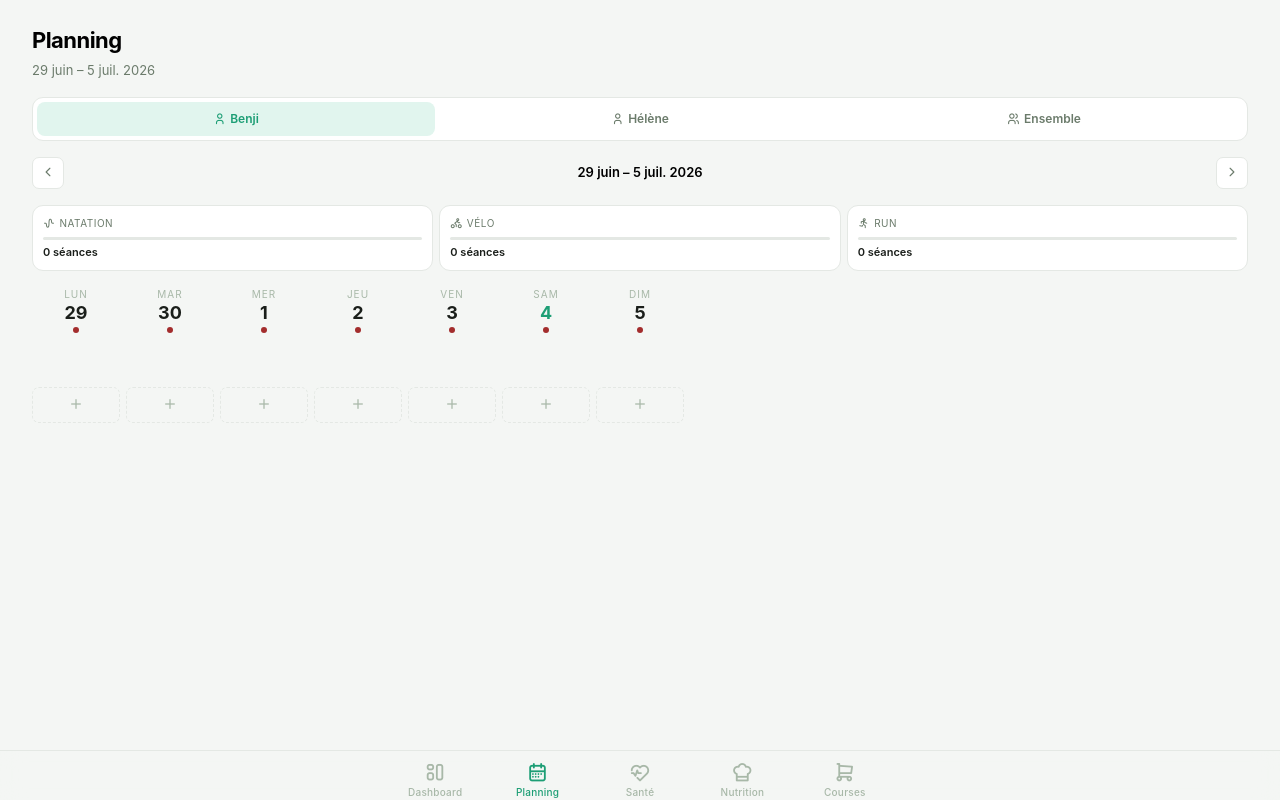
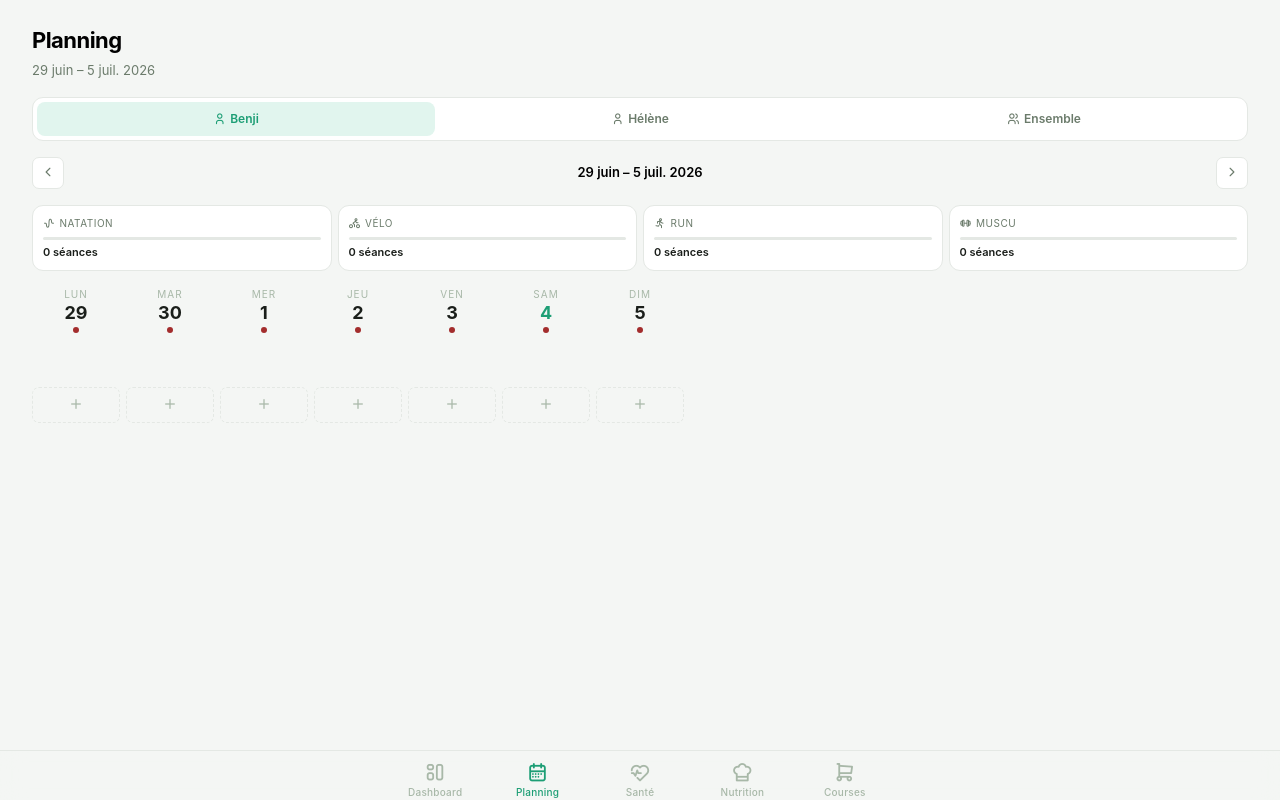
Before and after one commit to BWallyn/triathlon-coach-frontend, a React (Vite) app: page / in a window 1280 px wide. Both pictures are taken after a click on the button "Planning d'entraînement". Built offline with nearby package versions, Linux system fonts and the light colour scheme; no server answers.

Commit message:
feat: Add strength sport

```diff
--- a/src/components/dashboard/DashboardPage.tsx
+++ b/src/components/dashboard/DashboardPage.tsx
@@ -23,10 +23,10 @@ const CHARGE_LABEL: Record<Charge, string> = {
   high: 'Élevée', med: 'Modérée', low: 'Légère', rest: 'Repos',
 }
 const DISC_ICON: Record<Discipline, string> = {
-  swim: 'ti-wave-sine', bike: 'ti-bike', run: 'ti-run',
+  swim: 'ti-wave-sine', bike: 'ti-bike', run: 'ti-run', strength: 'ti-barbell',
 }
 const DISC_COLOR: Record<Discipline, string> = {
-  swim: 'text-teal', bike: 'text-amber-sport', run: 'text-ocean',
+  swim: 'text-teal', bike: 'text-amber-sport', run: 'text-ocean', strength: 'text-violet',
 }
 
 function ScoreBar({ value, max = 5, color }: { value: number; max?: number; color: string }) {
@@ -213,7 +213,7 @@ export default function DashboardPage() {
   const totalLoad = (athleteId: AthleteId) => {
     const l = summary?.weekly_load[athleteId]
     if (!l) return 0
-    return (l.swim + l.bike + l.run).toFixed(1)
+    return (l.swim + l.bike + l.run + (l.strength ?? 0)).toFixed(1)
   }
 
   const sleepB = avgSleep('B')
@@ -244,7 +244,7 @@ export default function DashboardPage() {
       <div className="flex flex-col gap-3 mb-6">
         {([
           { id: 'H' as AthleteId, name: 'Hélène', sleep: sleepH, feeling: feelingH, tone: 'violet' as const },
-          { id: 'B' as AthleteId, name: 'Benji', sleep: sleepB, feeling: feelingB, tone: 'violet' as const },
+          { id: 'B' as AthleteId, name: 'Benji', sleep: sleepB, feeling: feelingB, tone: 'teal' as const },
         ]).map(({ id, name, sleep, feeling, tone }) => (
           <div key={id} className="rounded-card border border-[#E4E8E4] bg-white p-4">
             <div className="flex items-center justify-between mb-3">
@@ -419,16 +419,22 @@ export default function DashboardPage() {
             <div className="grid grid-cols-2 gap-4">
               {(['B', 'C'] as AthleteId[]).map(a => {
                 const load = summary?.weekly_load[a]
-                const total = load ? load.swim + load.bike + load.run : 0
+                const total = load ? load.swim + load.bike + load.run + (load.strength ?? 0) : 0
                 return (
                   <div key={a}>
                     <p className={`text-[12px] font-semibold mb-3 ${a === 'B' ? 'text-teal' : 'text-violet'}`}>
                       {a === 'B' ? 'Benji' : 'Hélène'}
                     </p>
-                    {(['swim', 'bike', 'run'] as const).map(disc => {
+                    {(['swim', 'bike', 'run', 'strength'] as const).map(disc => {
                       const h = load?.[disc] ?? 0
                       const pct = total > 0 ? (h / total) * 100 : 0
-                      const [bg, label] = disc === 'swim' ? ['bg-teal', 'Natation'] : disc === 'bike' ? ['bg-amber-sport', 'Vélo'] : ['bg-ocean', 'Run']
+                      const [bg, label] = disc === 'swim'
+                        ? ['bg-teal', 'Natation']
+                        : disc === 'bike'
+                          ? ['bg-amber-sport', 'Vélo']
+                          : disc === 'run'
+                            ? ['bg-ocean', 'Run']
+                            : ['bg-violet', 'Muscu']
                       return (
                         <div key={disc} className="mb-2.5">
                           <div className="flex justify-between text-[11px] mb-1">
--- a/src/components/planning/PlanningPage.tsx
+++ b/src/components/planning/PlanningPage.tsx
@@ -8,8 +8,8 @@ import { useToast } from '../shared/Toast'
 import SessionModal from './SessionModal'
 import type { ViewMode, Discipline, AthleteId } from '../../types'
 
-const DISC_LABEL: Record<Discipline, string> = { swim: 'Natation', bike: 'Vélo', run: 'Run' }
-const DISC_ICON: Record<Discipline, string> = { swim: 'ti-wave-sine', bike: 'ti-bike', run: 'ti-run' }
+const DISC_LABEL: Record<Discipline, string> = { swim: 'Natation', bike: 'Vélo', run: 'Run', strength: 'Muscu' }
+const DISC_ICON: Record<Discipline, string> = { swim: 'ti-wave-sine', bike: 'ti-bike', run: 'ti-run', strength: 'ti-barbell' }
 const CHARGE_DOT: Record<string, string> = { high: '#BA7517', med: '#1D9E75', low: '#A8B8A8', rest: '#A32D2D' }
 const DAYS_SHORT = ['Lun', 'Mar', 'Mer', 'Jeu', 'Ven', 'Sam', 'Dim']
 
@@ -70,14 +70,14 @@ export default function PlanningPage() {
       </div>
 
       {/* Load bars */}
-      <div className="grid grid-cols-3 gap-1.5 mb-4">
-        {(['swim', 'bike', 'run'] as Discipline[]).map((disc) => {
+      <div className="grid grid-cols-2 md:grid-cols-4 gap-1.5 mb-4">
+        {(['swim', 'bike', 'run', 'strength'] as Discipline[]).map((disc) => {
           const nB = cB[disc]; const nC = cC[disc]
           const n = viewMode === 'T' ? null : viewMode === 'B' ? nB : nC
           const pctB = Math.min(nB / MAX, 1) * 100
           const pctC = Math.min(nC / MAX, 1) * 100
           const pct = viewMode === 'B' ? pctB : viewMode === 'C' ? pctC : pctB
-          const colorMap: Record<Discipline, string> = { swim: 'bg-teal', bike: 'bg-amber-sport', run: 'bg-ocean' }
+          const colorMap: Record<Discipline, string> = { swim: 'bg-teal', bike: 'bg-amber-sport', run: 'bg-ocean', strength: 'bg-violet' }
           return (
             <div key={disc} className="bg-white border border-[#E4E8E4] rounded-card p-2.5">
               <div className="flex items-center gap-1 text-[10px] text-[#6B7B6B] uppercase tracking-wider mb-1.5">
@@ -133,9 +133,11 @@ export default function PlanningPage() {
                   {sessions.map((s, i) => {
                     const discColor = s.discipline === 'swim' ? 'bg-teal-light border-[#B0E8D4]'
                       : s.discipline === 'bike' ? 'bg-amber-light border-[#F5D49A]'
-                      : 'bg-ocean-light border-[#BAD6F0]'
+                        : s.discipline === 'run' ? 'bg-ocean-light border-[#BAD6F0]'
+                          : 'bg-violet-light border-[#D6CEF8]'
                     const typeColor = s.discipline === 'swim' ? 'text-teal'
-                      : s.discipline === 'bike' ? 'text-amber-sport' : 'text-ocean'
+                      : s.discipline === 'bike' ? 'text-amber-sport'
+                        : s.discipline === 'run' ? 'text-ocean' : 'text-violet'
                     const stripe = viewMode === 'T'
                       ? (s.who === 'B' ? 'border-l-2 border-l-teal rounded-l-none' : 'border-l-2 border-l-violet rounded-l-none')
                       : ''
--- a/src/components/planning/SessionModal.tsx
+++ b/src/components/planning/SessionModal.tsx
@@ -24,6 +24,14 @@ const SESSION_TYPES: Record<Discipline, { id: string; label: string; desc: strin
     { id: 'cote', label: 'Côtes', desc: 'Force' },
     { id: 'long', label: 'Longue', desc: 'Half pace' },
     { id: 'recup', label: 'Récup', desc: 'Légère' },
+  ],
+  strength: [
+    { id: 'full-body', label: 'Full body', desc: 'Global' },
+    { id: 'haut', label: 'Haut du corps', desc: 'Push/Pull' },
+    { id: 'bas', label: 'Bas du corps', desc: 'Jambes' },
+    { id: 'core', label: 'Core', desc: 'Gainage' },
+    { id: 'plyo', label: 'Plyométrie', desc: 'Explosivité' },
+    { id: 'mobilite', label: 'Mobilité', desc: 'Prévention' },
   ],
 }
 
@@ -79,12 +87,20 @@ export default function SessionModal({ open, onClose, dateKey, dateLabel, viewMo
 
       <div className="mb-4">
         <p className="text-[12px] text-[#6B7B6B] font-medium mb-2">Discipline</p>
-        <div className="grid grid-cols-3 gap-2">
-          {(['swim', 'bike', 'run'] as Discipline[]).map((d) => {
-            const icon = d === 'swim' ? 'ti-wave-sine' : d === 'bike' ? 'ti-bike' : 'ti-run'
-            const label = d === 'swim' ? 'Natation' : d === 'bike' ? 'Vélo' : 'Run'
+        <div className="grid grid-cols-2 md:grid-cols-4 gap-2">
+          {(['swim', 'bike', 'run', 'strength'] as Discipline[]).map((d) => {
+            const icon = d === 'swim' ? 'ti-wave-sine' : d === 'bike' ? 'ti-bike' : d === 'run' ? 'ti-run' : 'ti-barbell'
+            const label = d === 'swim' ? 'Natation' : d === 'bike' ? 'Vélo' : d === 'run' ? 'Run' : 'Musculation'
             const sel = disc === d
-            const cls = sel ? (d === 'swim' ? 'bg-teal-light text-teal border-teal-mid' : d === 'bike' ? 'bg-amber-light text-amber-sport border-amber-mid' : 'bg-ocean-light text-ocean border-ocean-mid') : ''
+            const cls = sel
+              ? (d === 'swim'
+                  ? 'bg-teal-light text-teal border-teal-mid'
+                  : d === 'bike'
+                    ? 'bg-amber-light text-amber-sport border-amber-mid'
+                    : d === 'run'
+                      ? 'bg-ocean-light text-ocean border-ocean-mid'
+                      : 'bg-violet-light text-violet border-violet-mid')
+              : ''
             return (
               <button key={d} onClick={() => { setDisc(d); setKind(null) }}
                 className={`${optBase} ${cls}`}>
--- a/src/hooks/useData.ts
+++ b/src/hooks/useData.ts
@@ -41,7 +41,7 @@ export function useTraining() {
     sessions.filter((s) => s.date === dateKey && s.athlete_id === athleteId)
 
   const loadCounts = (athleteId: 'B' | 'C') => {
-    const counts: Record<Discipline, number> = { swim: 0, bike: 0, run: 0 }
+    const counts: Record<Discipline, number> = { swim: 0, bike: 0, run: 0, strength: 0 }
     sessions.filter((s) => s.athlete_id === athleteId).forEach((s) => { counts[s.discipline]++ })
     return counts
   }
--- a/src/hooks/useTraining.ts
+++ b/src/hooks/useTraining.ts
@@ -41,7 +41,7 @@ export function useTraining() {
     sessions.filter((s) => s.date === dateKey && s.athlete_id === athleteId)
 
   const loadCounts = (athleteId: 'B' | 'C') => {
-    const counts: Record<Discipline, number> = { swim: 0, bike: 0, run: 0 }
+    const counts: Record<Discipline, number> = { swim: 0, bike: 0, run: 0, strength: 0 }
     sessions
       .filter((s) => s.athlete_id === athleteId)
       .forEach((s) => { counts[s.discipline]++ })
--- a/src/types/index.ts
+++ b/src/types/index.ts
@@ -1,6 +1,6 @@
 export type AthleteId = 'B' | 'H'
 export type ViewMode = 'B' | 'H' | 'T'
-export type Discipline = 'swim' | 'bike' | 'run'
+export type Discipline = 'swim' | 'bike' | 'run' | 'strength'
 export type Slot = 'lunch' | 'dinner'
 export type Charge = 'high' | 'med' | 'low' | 'rest'
 export type Page = 'dashboard' | 'plan' | 'food' | 'courses' | 'coach' | 'sante'
```
